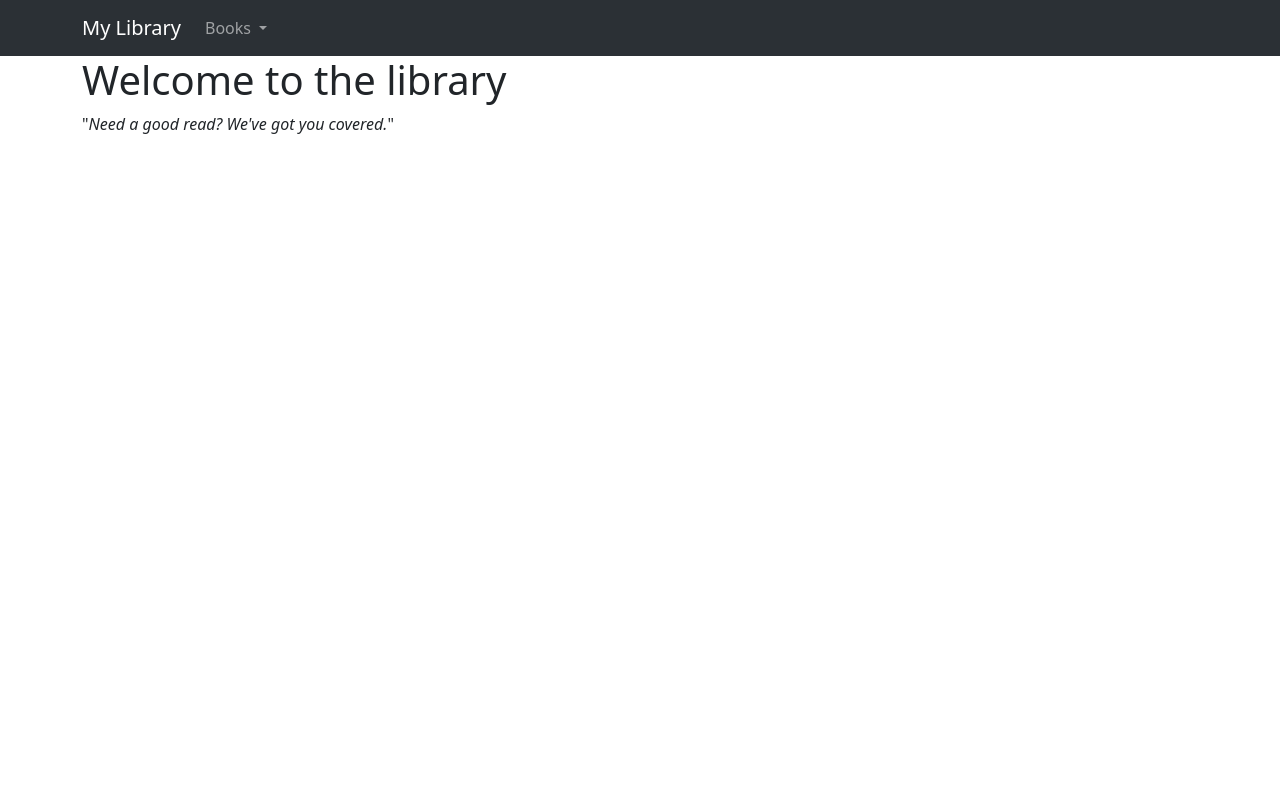
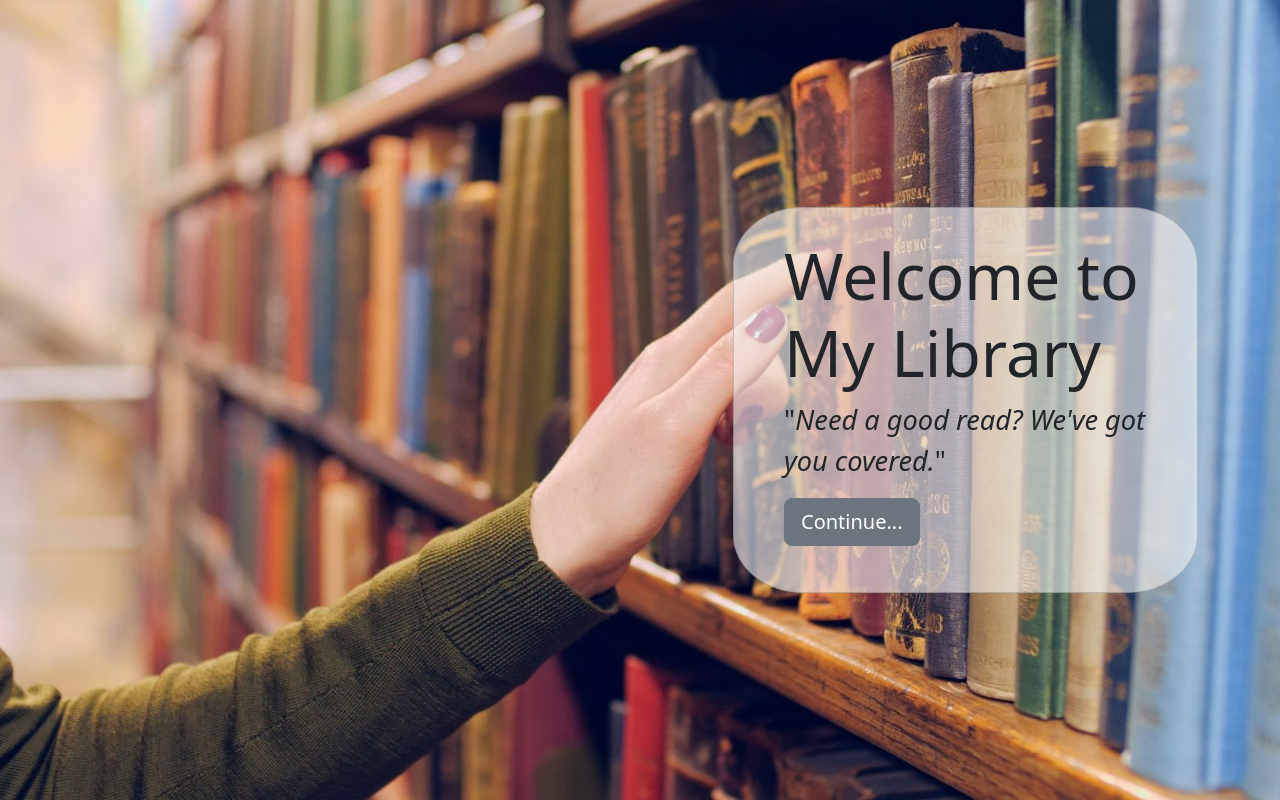
Before and after one commit to arys36984/seg, a Django app: page /welcome/ in a window 1280 px wide. Run offline with Django 4.2, Linux system fonts and the light colour scheme.

Commit message:
Adding and Utilizing static resources

```diff
--- a/loans/templates/base_page.html
+++ b/loans/templates/base_page.html
@@ -1,22 +1,15 @@
-<!doctype html>
-<html lang="en">
-  <head>
-    <meta charset="utf-8">
-    <meta name="viewport" content="width=device-width, initial-scale=1">
-    <title>
-        {% block title %}
-        My Library
-        {% endblock %}
-    </title>
-    <link href="https://cdn.jsdelivr.net/npm/bootstrap@5.3.8/dist/css/bootstrap.min.css" rel="stylesheet" integrity="sha384-sRIl4kxILFvY47J16cr9ZwB07vP4J8+LH7qKQnuqkuIAvNWLzeN8tE5YBujZqJLB" crossorigin="anonymous">
-    <link rel="stylesheet" href="https://cdn.jsdelivr.net/npm/bootstrap-icons@1.11.3/font/bootstrap-icons.min.css">
-</head>
-  <body>
-    {% include "__navbar.html" %}
-    <div class="container">
-        {% block content %}
-        {% endblock %}
+{% extends "containerless_base_page.html" %}
+
+{% block title %}My Library{% endblock %}
+
+{% block body %}
+  {% include "__navbar.html" %}
+  <div class="container">
+    <div class="row">
+      <div class="col">
+          {% block content %}
+          {% endblock %}
+      </div>
     </div>
-    <script src="https://cdn.jsdelivr.net/npm/bootstrap@5.3.8/dist/js/bootstrap.bundle.min.js" integrity="sha384-FKyoEForCGlyvwx9Hj09JcYn3nv7wiPVlz7YYwJrWVcXK/BmnVDxM+D2scQbITxI" crossorigin="anonymous"></script>
-  </body>
-</html>
+  </div>
+{% endblock %}
--- /dev/null
+++ b/loans/templates/containerless_base_page.html
@@ -0,0 +1,17 @@
+{% load static %}
+<!doctype html>
+<html lang="en">
+  <head>
+    <meta charset="utf-8">
+    <meta name="viewport" content="width=device-width, initial-scale=1">
+    <title>{% block title %}My Library{% endblock %}</title>
+    <link href="https://cdn.jsdelivr.net/npm/bootstrap@5.3.3/dist/css/bootstrap.min.css" rel="stylesheet" integrity="sha384-QWTKZyjpPEjISv5WaRU9OFeRpok6YctnYmDr5pNlyT2bRjXh0JMhjY6hW+ALEwIH" crossorigin="anonymous">
+    <link rel="stylesheet" href="https://cdn.jsdelivr.net/npm/bootstrap-icons@1.11.3/font/bootstrap-icons.min.css">
+    <link rel="stylesheet" href="{% static 'custom.css' %}">
+  </head>
+  <body>
+  {% block body %}
+  {% endblock %}
+  <script src="https://cdn.jsdelivr.net/npm/bootstrap@5.3.3/dist/js/bootstrap.bundle.min.js" integrity="sha384-YvpcrYf0tY3lHB60NNkmXc5s9fDVZLESaAA55NDzOxhy9GkcIdslK1eN7N6jIeHz" crossorigin="anonymous"></script>
+  </body>
+</html>
--- a/loans/templates/welcome.html
+++ b/loans/templates/welcome.html
@@ -1,10 +1,25 @@
-{% extends "base_page.html" %}
+{% extends "containerless_base_page.html" %}
 
 {% block title %}
 My Library | Welcome
 {% endblock %}
 
-{% block content %}
-<h1>Welcome to the library</h1>
-<p>"<i>{{slogan}}</i>"</p>
+{% block body %}
+<div class="title-image">
+  <div class="container vh-100">
+    <div class="row h-100">
+      <div class="col-12 my-auto">
+        <div class="card cover-card offset-sm-2 offset-md-4 offset-lg-7">
+          <h1 class="cover-heading">Welcome to My Library</h1>
+          <p class="cover-text">"<i>{{slogan}}</i>"</p>
+          <p>
+            <a href="{% url 'list_books' %}" class="btn btn-lg btn-secondary">
+              Continue...
+            </a>
+          </p>
+        </div>
+      </div>
+    </div>
+  </div>
+</div>
 {% endblock %}
--- a/my_library/urls.py
+++ b/my_library/urls.py
@@ -15,6 +15,8 @@ Including another URLconf
     2. Add a URL to urlpatterns:  path('blog/', include('blog.urls'))
 """
 from django.contrib import admin
+from django.conf import settings
+from django.conf.urls.static import static
 from django.urls import path
 from loans import views
 
@@ -27,3 +29,4 @@ urlpatterns = [
     path('books/update/<int:book_id>/', views.update_book, name='update_book'),
     path('books/delete/<int:book_id>/', views.delete_book, name ='delete_book')
 ]
+urlpatterns += static(settings.STATIC_URL)
--- /dev/null
+++ b/static/custom.css
@@ -0,0 +1,47 @@
+/*
+ * Cover page
+ */
+
+.content {
+  padding-top: 10px;
+}
+
+.title-image {
+  /* background-color: coral; */
+  background: url('images/library.jpg') no-repeat center center fixed;
+  -webkit-background-size: cover;
+  -moz-background-size: cover;
+  background-size: cover;
+  -o-background-size: cover;
+}
+
+.h-100 {
+  min-height: 100vh;
+  height: 100vh;
+}
+
+.vcenter-item{
+    display: flex;
+    align-items: center;
+}
+
+h1.cover-heading {
+  font-size: 4rem;
+}
+
+p.cover-text {
+  font-size: 1.7rem;
+}
+
+.cover-card {
+  background-color: rgba(245, 245, 245, 0.6);
+  max-width: 30rem;
+  padding-top: 30px;
+  padding-left: 50px;
+  padding-right: 50px;
+  padding-bottom: 30px;
+  border-radius: 15%;
+}
+.cover-card-block {
+  opacity: 1
+}
```
Also changed, not shown: static/images/library.jpg (added).
